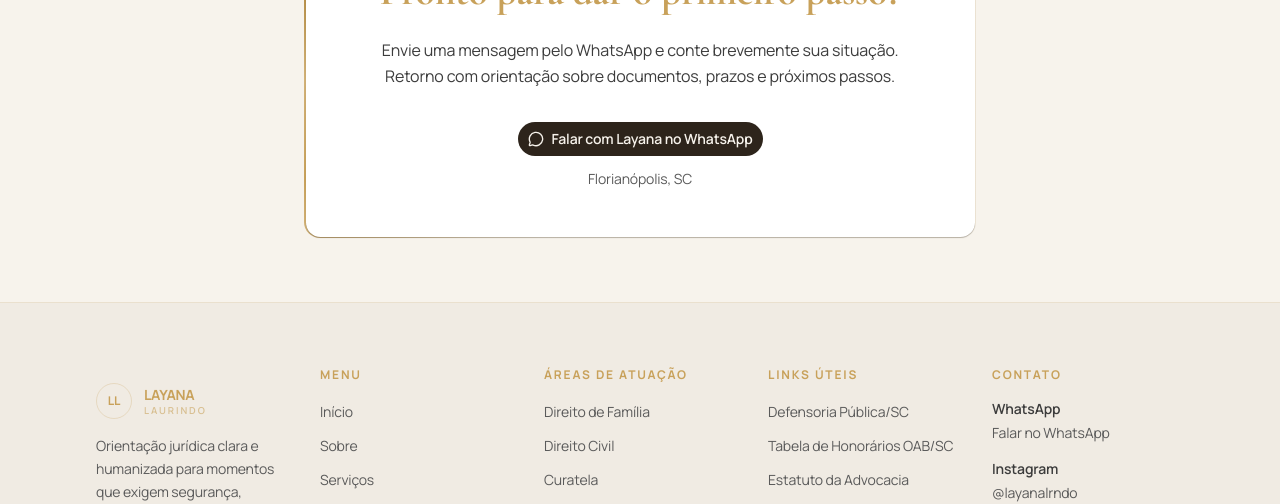
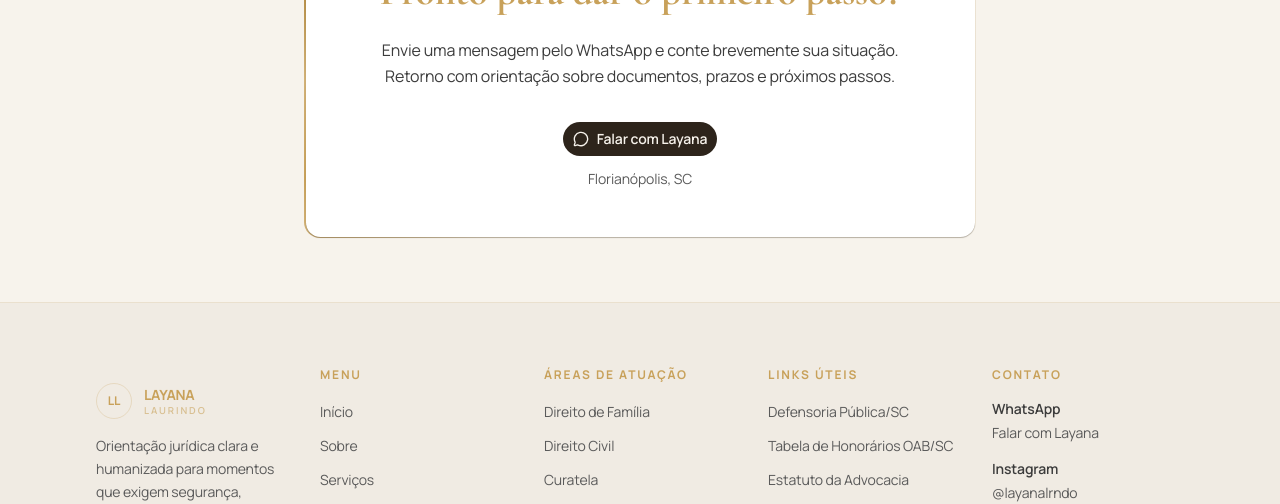
Before and after one commit to filipevolz/layana-laurindo, a React (Vite) app: page / in a window 1280 px wide. Shown: the part 5720-6224 px from the top of the page. Built offline with nearby package versions, Linux system fonts and the light colour scheme.

Commit message:
remover layana whats

```diff
--- a/src/components/layout/Footer.tsx
+++ b/src/components/layout/Footer.tsx
@@ -128,7 +128,7 @@ export function Footer() {
                   target="_blank"
                   rel="noopener noreferrer"
                 >
-                  Falar no WhatsApp
+                  Falar com Layana
                 </a>
               </li>
               <li>
--- a/src/components/layout/WhatsAppButton.tsx
+++ b/src/components/layout/WhatsAppButton.tsx
@@ -9,7 +9,7 @@ export function WhatsAppButton() {
       href={buildWhatsAppUrl(siteConfig.defaultWhatsAppMessage)}
       target="_blank"
       rel="noopener noreferrer"
-      aria-label="Falar no WhatsApp com Layana Laurindo"
+      aria-label="Falar com Layana Laurindo"
       className={cn(
         'fab-enter btn-press fixed right-4 bottom-[max(1rem,env(safe-area-inset-bottom))] z-50 flex size-14 items-center justify-center rounded-full bg-primary text-primary-foreground shadow-[0_0_6px_rgba(0,0,0,0.24),0_8px_12px_rgba(0,0,0,0.14)] transition-transform sm:right-6',
         'hover:bg-primary-hover focus-visible:ring-2 focus-visible:ring-ring focus-visible:ring-offset-2 focus-visible:outline-none',
--- a/src/components/sections/ContactSection.tsx
+++ b/src/components/sections/ContactSection.tsx
@@ -37,7 +37,7 @@ export function ContactSection() {
                   size="lg"
                   className="w-full max-w-sm font-semibold sm:w-auto"
                 >
-                  Falar com Layana no WhatsApp
+                  Falar com Layana
                 </WhatsAppLink>
                 <p className="text-sm text-muted-foreground">{siteConfig.city}</p>
               </div>
```
